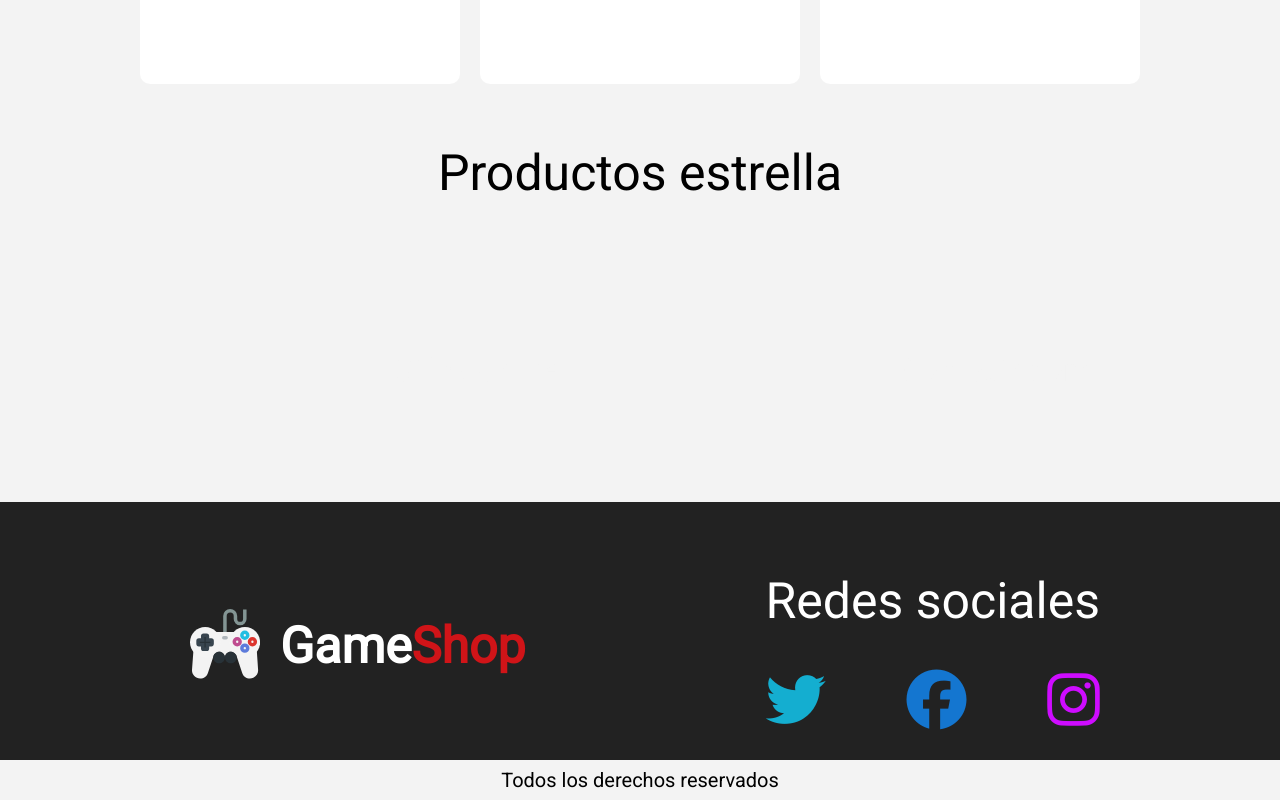
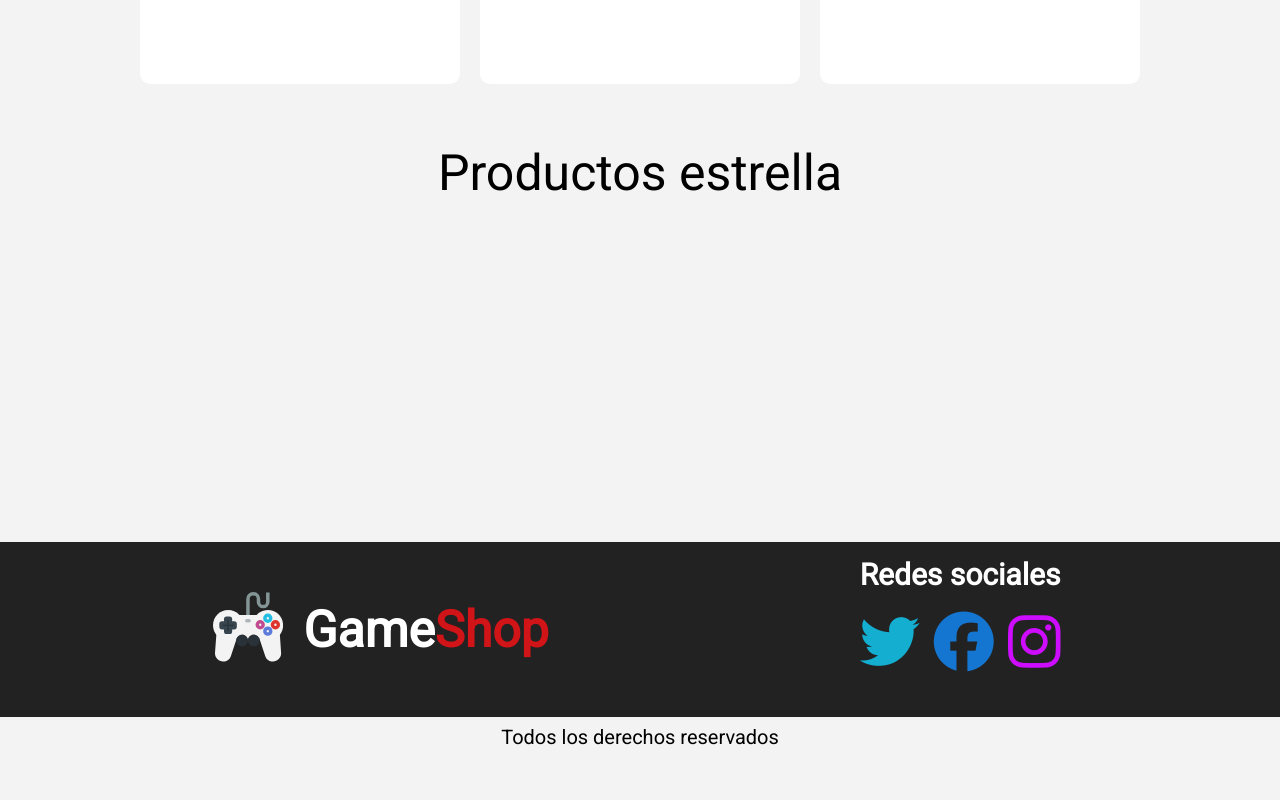
Before and after one commit to gbdadx/UNTREFu11InstaFrontGameShopU7, a plain HTML site: page index.html in a window 1280 px wide. Shown: the part 1254-2054 px from the top of the page. After the commit the page ends 2011 px from the top, so only its background shows below. Drawn offline with Linux system fonts and the light colour scheme.

Commit message:
fixed footer and subfooter

```diff
--- a/css/style.css
+++ b/css/style.css
@@ -5,8 +5,13 @@
     padding: 0;
     box-sizing: border-box;
     font-family: 'Roboto', sans-serif;
+    position: relative;
+
 }
+body{
+    background-color: #f3f3f3;
 
+}
 a {
     text-decoration: none;
 }
@@ -16,8 +21,7 @@ footer,
 #nav,
 main,
 .arriba,
-.abajo{
-    width: 100vw;
+.abajo {
     display: flex;
     flex-direction: row;
     align-items: center;
@@ -31,6 +35,8 @@ main {
     justify-content: center;
     background: #f3f3f3;
     padding-bottom: 2rem;
+    margin-bottom: 2rem;
+    min-height: 100vh;
 
 }
 
@@ -274,49 +280,75 @@ footer {
     background: #222;
     display: flex;
     flex-direction: column;
-    padding: 1.5rem;
+
     height: fit-content;
+
 }
-.arriba{
+
+.arriba {
     display: flex;
     flex-direction: row;
     flex-wrap: wrap;
     justify-content: center;
-    column-gap:10rem;
+    width: 100%;
+    height:fit-content;
 }
-.abajo{
-display:flex;
+
+.abajo {
+    display: flex;
+    flex-wrap: nowrap;
     justify-content: center;
     align-items: center;
     height: 2rem;
-padding:1rem 0rem;
+    padding: 1rem 0rem;
     background-color: #f3f3f3;
     margin-bottom: -1.5rem;
+    width: 100%;
 }
+
 .footerIzq {
+    width: 50%;
     display: flex;
     flex-direction: row;
-    justify-content: flex-start;
+    justify-content: center;
     align-items: center;
+
 }
 
 .footerDer {
     padding-bottom: 1.5rem;
+    width: 50%;
+    display: flex;
+    flex-direction: row;
+    justify-content: center;
+    align-items: center;
 }
 
-.footerDer h2 {
+.subFooterDer {
+    display: flex;
+    flex-direction: column;
+    align-items: space-between;
+}
+
+.subFooterDerh2 {
     color: white;
+    display:flex;
+    flex-direction: row;
+    justify-content: space-between;
+    align-items: center;
+    padding-bottom: 1rem;
 }
 
 .redes {
     display: flex;
     flex-direction: row;
-    justify-content: space-around;
+    justify-content: space-between;
     align-items: center;
 }
 
 .fa-twitter {
     color: #14aed0;
+
 
 
 }
@@ -397,7 +429,7 @@ margin-bottom: -1.5rem;
         align-self: center;
     }
 
-    footer {
+    .arriba, .abajo {
         display: flex;
         flex-direction: column;
         align-items: center;
@@ -410,6 +442,7 @@ margin-bottom: -1.5rem;
     }
 
 }
+
 /* mediaqueries para fontsize */
 /* Pantallas grandes*/
 
@@ -418,6 +451,7 @@ margin-bottom: -1.5rem;
         font-size: 20px;
     }
 }
+
 /*tablets grandes y small laptops */
 
 @media (max-width: 1200px) {
@@ -425,6 +459,7 @@ margin-bottom: -1.5rem;
         font-size: 18px;
     }
 }
+
 /*tabletas mayores*/
 
 @media (max-width: 996px) {
@@ -432,6 +467,7 @@ margin-bottom: -1.5rem;
         font-size: 16px;
     }
 }
+
 /*tablets chicas*/
 
 @media (max-width: 768px) {
@@ -439,9 +475,11 @@ margin-bottom: -1.5rem;
         font-size: 14px;
     }
 }
+
 /* Celulares */
 
 @media (max-width: 450px) {
     html {
         font-size: 12px;
-  }}
+    }
+}
--- a/index.html
+++ b/index.html
@@ -119,7 +119,8 @@
 
         </div>
         <div class="footerDer">
-            <h2 class="sectionH2">
+            <div class="subFooterDer">
+            <h2 class="subFooterDerh2 ">
                 Redes sociales
             </h2>
             <div class="redes">
@@ -131,6 +132,7 @@
                         class="fa-brands fa-3x fa-instagram"> </i></a>
             </div>
         </div>
+        </div>
     </div>
     <div class="abajo">
         <div id="navPostFooter">Todos los derechos reservados
```
Lines whose indentation alone changed are shown as unchanged.
